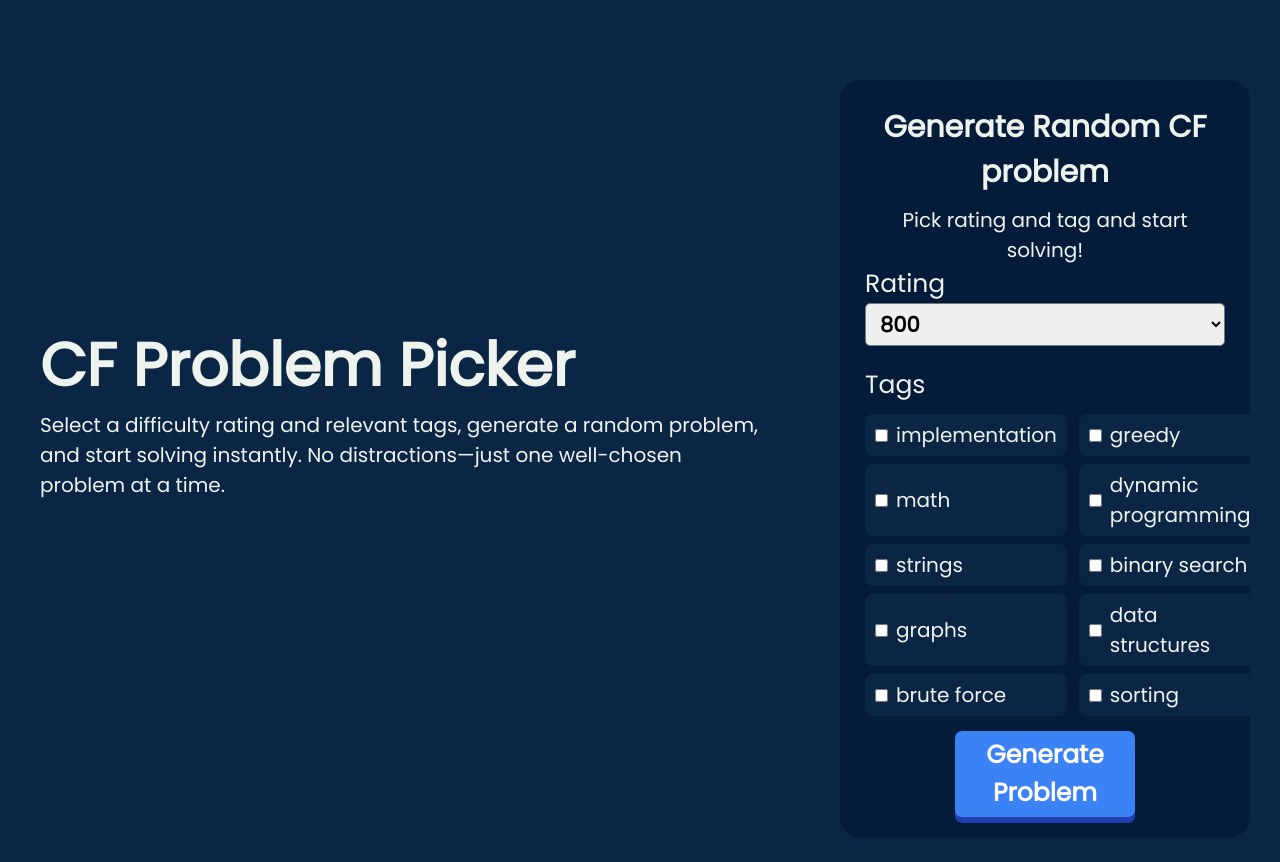
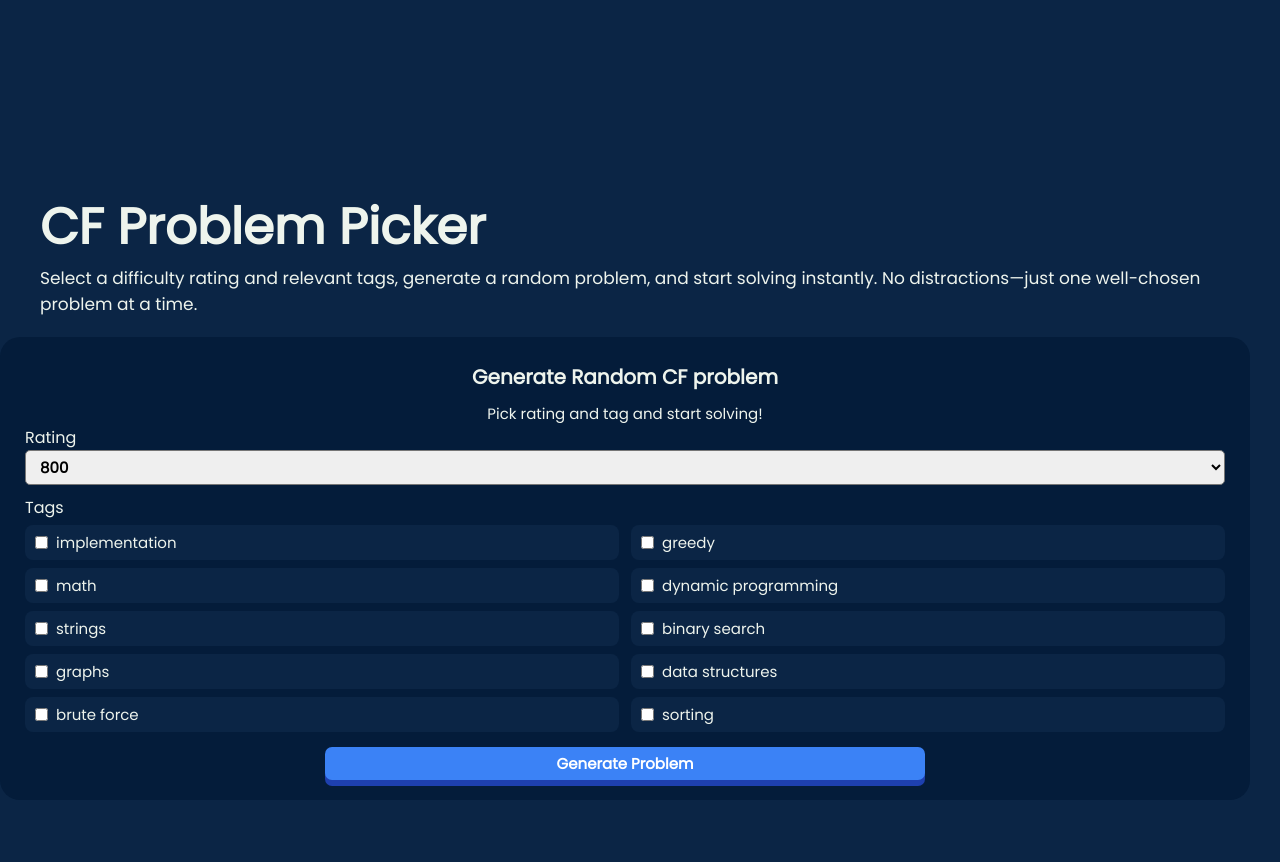
Before and after one commit to meetcodz/CF-problem-picker, a plain HTML site: page index.html in a window 1280 px wide. After the commit the page ends 820 px from the top, so only its background shows below. Drawn offline with Linux system fonts and the light colour scheme.

Commit message:
some adjustment related to sizeing

```diff
--- a/style.css
+++ b/style.css
@@ -11,31 +11,31 @@ html {
     scrollbar-width: none;
 }
 body {
+    background-color: #0b2545;
+    color: #eef4ed;
+}
+.container{
     display: flex;
     justify-content: center;
     align-items: flex-start;
-    background-color: #0b2545;
-    color: #eef4ed;
     gap: 40px;
-    padding-top: 100px;
+    padding-top: 50px;
 }
-
 
 .left{
     display: flex;
     flex-direction: column;
     padding: 40px;
     flex: 4;
-    margin-top: 100px;
-    transform: translateY(80px);
+    margin-top: 150px;
 }
 
-.left h1{
-    font-size: 60px;
+.left h1 {
+    font-size: 50px
 }
 
-.left p{
-    font-size: 20px;
+.left p {
+    font-size: 17px;
 }
 .right{
     flex: 2;
@@ -54,7 +54,7 @@ body {
 
 .right h3{
     text-align: center;
-    font-size: 30px;
+    font-size: 20px;
     font-weight: 600;
     margin-top: 5px;
     margin-bottom: 10px;
@@ -62,32 +62,33 @@ body {
 
 .right p{
     text-align: center;
-    font-size: 20px;
+    font-size: 15px;
 }
 
 .right{
     display: block;
-    font-size: 25px;
-    font-weight: 500;
-    margin-bottom: 40px;
     text-align: left;
+}
+.rating label{
+    display: block;
+    margin-top: 15px;
 }
 select{
     display: block;
-    font-size: 21px;
+    font-size: 15px;
     width: 100%;
     padding: 5px 10px;
     border-radius: 5px;
     font-weight: 600;
-    margin-bottom: 10px;
+    margin-bottom: 5px;
 }
 
 .tagsx{
     display: block;
-    font-size: 25px;
+    font-size: 16px;
     font-weight: 500;
-    margin-top: 20px;
-    margin-bottom: 10px;
+    margin-top: 10px;
+    margin-bottom: 5px;
 }
 
 .tags {
@@ -104,7 +105,7 @@ select{
     background-color: #0b2545;
     padding: 6px 10px;
     border-radius: 8px;
-    font-size: 20px;
+    font-size: 15px;
     cursor: pointer;
 }
 
@@ -123,7 +124,7 @@ button{
     padding: 5px 10px;
     margin-top: 15px;
     background-color: #3b82f6;
-    font-size: 25px;
+    font-size: 15px;
     color: white;
     font-weight: 600;
     justify-content: center;
@@ -156,7 +157,7 @@ button:hover{
     margin-top: 10px;
 }
 .result p{
-    font-size: 20px;
+    font-size: 14px;
     font-weight: 600;
 }
 
@@ -166,7 +167,7 @@ button:hover{
 
 @media (max-width: 1024px) {
 
-  body {
+  .container {
     flex-direction: column;
     align-items: center;
     padding-top: 60px;
@@ -188,7 +189,7 @@ button:hover{
   }
 
   .right {
-    width: 90%;
+    width: 70%;
     max-width: 420px;
     margin-right: 0;
     padding: 20px;
```
